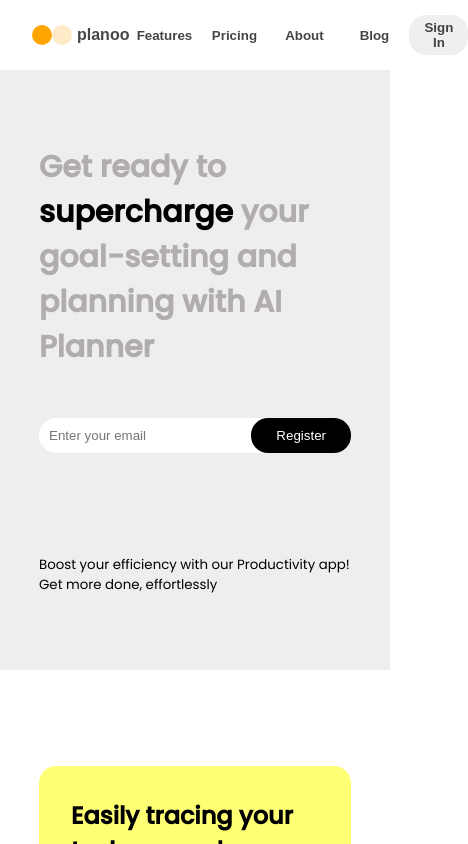
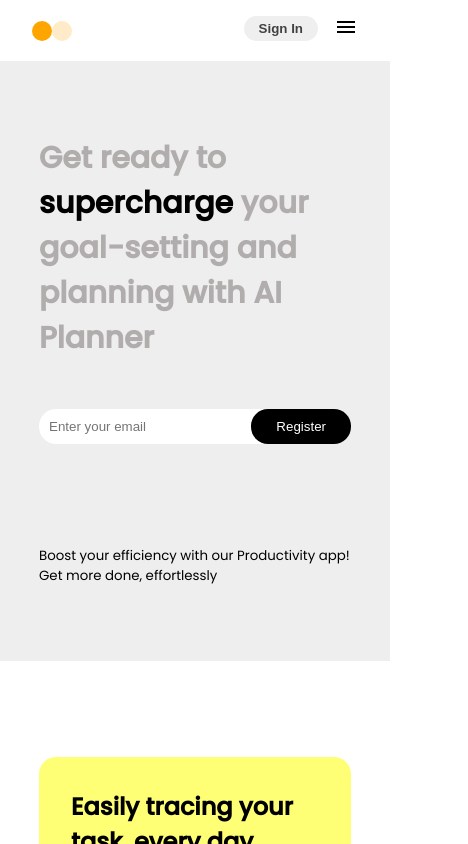
Before and after one commit to dev-makanju/Planoo-, a React (Create React App) app: page / in a window 390 px wide. Shown: the top 844 px of the page, 468 px wide, since content can reach past the window. Built offline with nearby package versions, Linux system fonts and the light colour scheme.

Commit message:
ft/add responsiveness

```diff
--- a/src/components/Home/Footer/Footer.jsx
+++ b/src/components/Home/Footer/Footer.jsx
@@ -1,5 +1,9 @@
 import React from "react";
 import "./Footer.css";
+import FacebookIcon from '@mui/icons-material/Facebook';
+import XIcon from '@mui/icons-material/X';
+import LinkedInIcon from '@mui/icons-material/LinkedIn';
+import InstagramIcon from '@mui/icons-material/Instagram';
 
 const Footer = () => {
   return (
@@ -87,19 +91,17 @@ const Footer = () => {
       </div>
       <div class="socials">
         <div>
-          <button className="btn-default logo">
-            <span>
-
-            </span>
+          <button>
+            <span><InstagramIcon/></span>
           </button>
-          <button className="btn-default logo">
-            <span>I</span>
+          <button>
+            <span><FacebookIcon/></span>
           </button>
-          <button className="btn-default logo">
-            <span>T</span>
+          <button>
+            <span><XIcon/></span>
           </button>
-          <button className="btn-default logo">
-            <span>In</span>
+          <button>
+            <span><LinkedInIcon/></span>
           </button>
         </div>
         <p>Odamo. All right reserved &copy; 2023</p>
--- a/src/components/Home/ads/advert.css
+++ b/src/components/Home/ads/advert.css
@@ -22,7 +22,7 @@
 .progress-banner {
    display: grid;
    gap: 2rem;
-   grid-template-columns: repeat(auto-fit, minmax(300px, 1fr));
+   grid-template-columns: repeat(auto-fit, minmax(200px, 1fr));
 }
 
 .top-banner {
--- a/src/components/Home/cards/PlanoCard.css
+++ b/src/components/Home/cards/PlanoCard.css
@@ -1,6 +1,6 @@
 .planno_main {
    background: #EEE;
-   padding: 5rem 0px;
+   padding: 4rem 0px;
 }
 
 .pla_card_title h1{
@@ -12,10 +12,16 @@
 
 .planno_wrapper {
   display: grid;
-  grid-template-columns: repeat(auto-fit, minmax(350px , 1fr));
+  grid-template-columns: repeat(auto-fit, minmax(200px , 1fr));
   gap: 10px;
   width: 60%;
   margin: 0px auto;
+}
+
+@media (max-width: 768px) {
+   .planno_wrapper {
+      width: 80%;
+   }
 }
 
 .pla_container {
--- a/src/components/Home/header/Header.css
+++ b/src/components/Home/header/Header.css
@@ -127,6 +127,17 @@ header {
    color: #7067677b;
 }
 
+.burger-click {
+  display: flex;
+  gap: 1rem;
+  justify-content: center;
+}
+
+
+.burger-click .menu{
+   display: none;
+}
+
 @media (max-width: 768px) {
    .banner-text {
       display: none;
@@ -140,8 +151,21 @@ header {
    .banner-text h1{
       font-size: 30px;
    }
+
+   .burger-click .menu{
+      display: block;
+   }
+
+   header nav{
+      display: none;
+   }
 }
 
+@media (max-width: 500px) {
+   .header-logo h1{
+     display: none;
+   }
+}
 
 .main-text{
    display: flex;
--- a/src/components/Home/header/Header.jsx
+++ b/src/components/Home/header/Header.jsx
@@ -1,8 +1,13 @@
 import React from "react";
 import { Link } from "react-router-dom";
+import MenuIcon from '@mui/icons-material/Menu';
 import './Header.css';
 
 const Header = () => {
+  const toggleNav = () => {
+
+  }
+
   return (
    <header>
       <button className="btn header-logo">
@@ -28,10 +33,15 @@ const Header = () => {
           </button>
         </ul>
       </nav>
-      <div>
-        <Link to='/login'>
-          <button  class="reg-btn">Sign In</button>
-        </Link>
+      <div className="burger-click">
+        <div>
+          <Link to='/login'>
+            <button  class="reg-btn">Sign In</button>
+          </Link>
+        </div>
+        <div onClick={()=> toggleNav} className="menu">
+          <MenuIcon/>
+        </div>
       </div>
    </header>
   )
```
